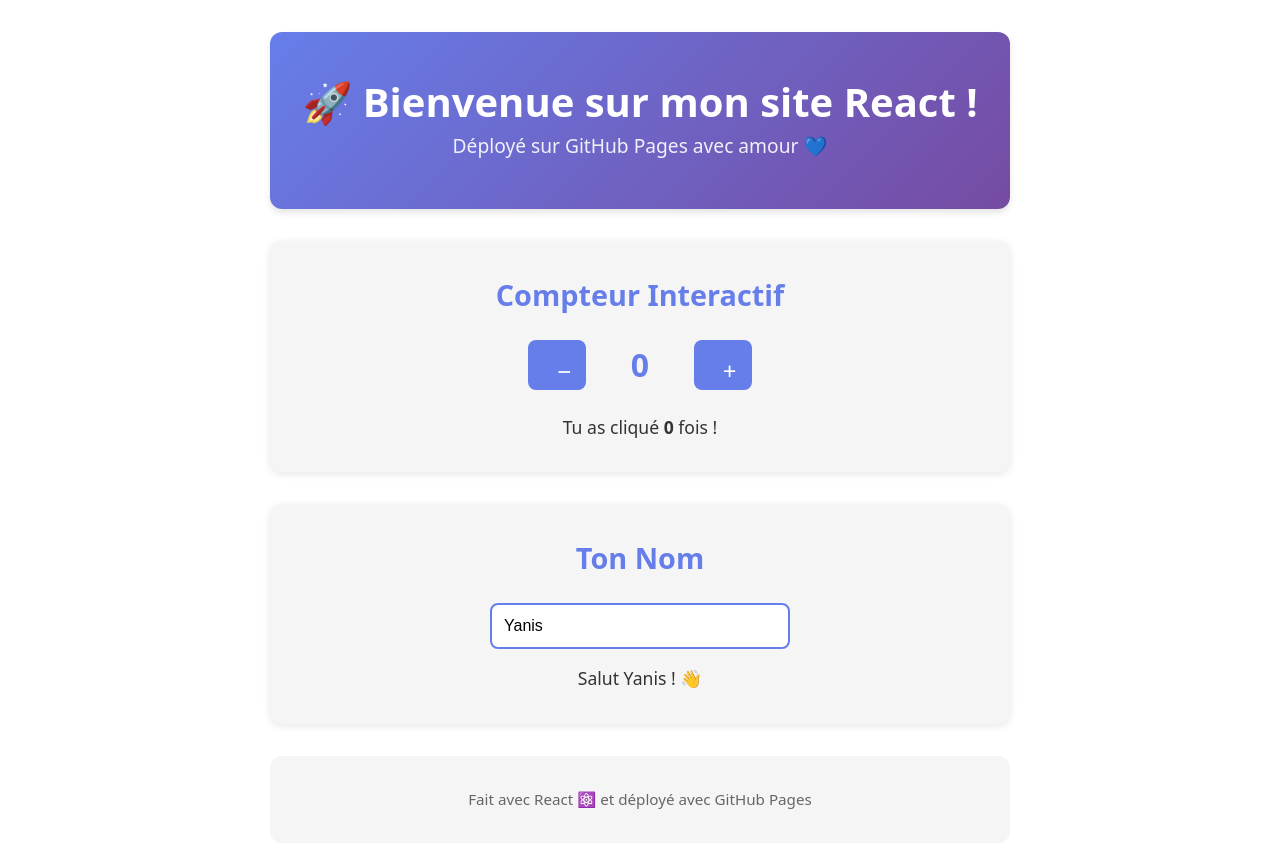
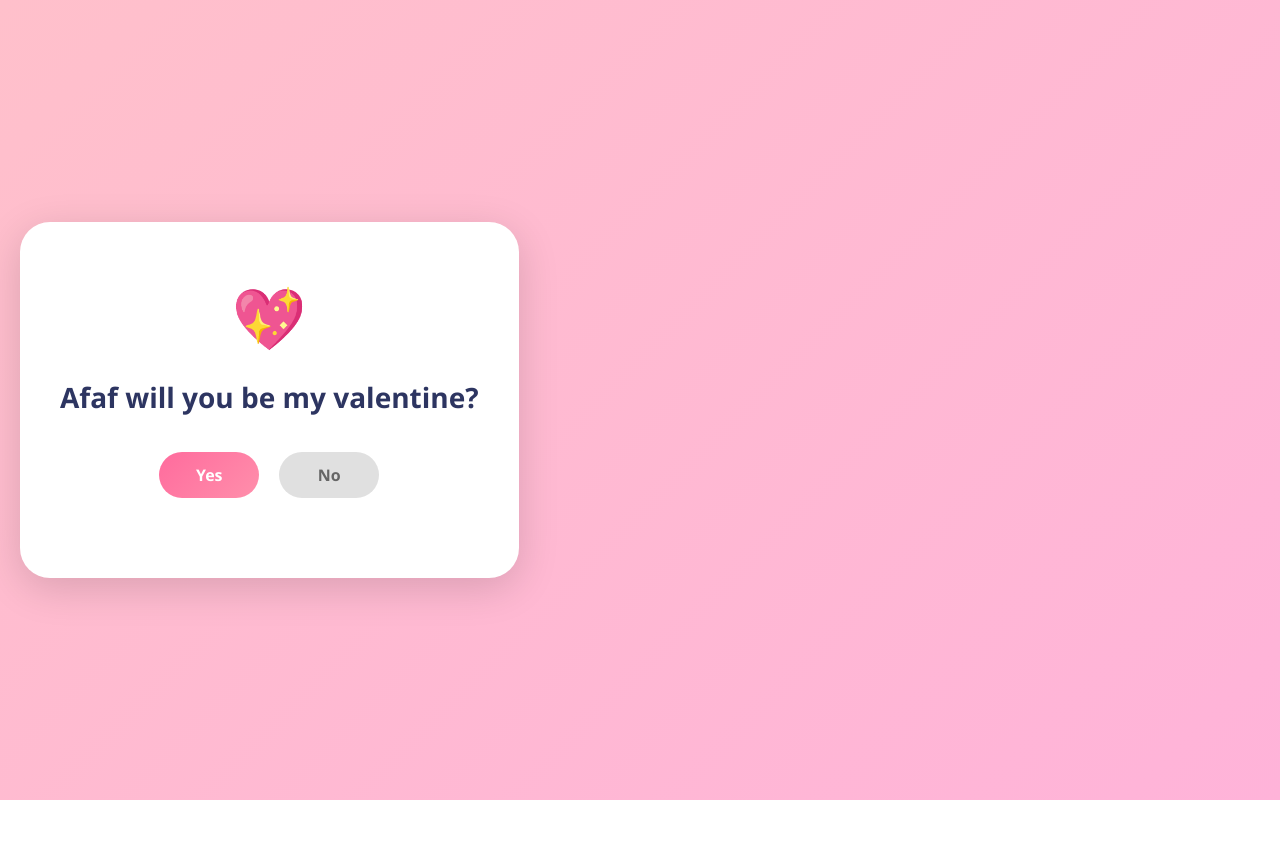
Before and after one commit to lyeschalal/yanis_sv, a React (Vite) app: page / in a window 1280 px wide. Shown: the top 848 px of the page. After the commit the page ends 800 px from the top, so only its background shows below. Built offline with nearby package versions, Linux system fonts and the light colour scheme.

Commit message:
Add valentine interactive page

```diff
--- a/package.json
+++ b/package.json
@@ -19,11 +19,11 @@
     "@eslint/js": "^9.39.1",
     "@types/react": "^19.2.7",
     "@types/react-dom": "^19.2.3",
-    "@vitejs/plugin-react": "^5.1.1",
+    "@vitejs/plugin-react": "^4.0.0",
     "eslint": "^9.39.1",
     "eslint-plugin-react-hooks": "^7.0.1",
     "eslint-plugin-react-refresh": "^0.4.24",
     "globals": "^16.5.0",
-    "vite": "^7.3.1"
+    "vite": "^5.0.0"
   }
 }
--- a/src/App.css
+++ b/src/App.css
@@ -1,131 +1,347 @@
-#root {
-  max-width: 1280px;
-  margin: 0 auto;
-  padding: 2rem;
-  text-align: center;
+* {
+  margin: 0;
+  padding: 0;
+  box-sizing: border-box;
 }
 
-.container {
-  display: flex;
-  flex-direction: column;
-  gap: 2rem;
+body {
+  font-family: 'Segoe UI', Tahoma, Geneva, Verdana, sans-serif;
+  background: linear-gradient(135deg, #ffc0cb 0%, #ffb3d9 100%);
+  min-height: 100vh;
 }
 
-header {
-  background: linear-gradient(135deg, #667eea 0%, #764ba2 100%);
-  color: white;
-  padding: 3rem 2rem;
-  border-radius: 12px;
-  box-shadow: 0 4px 6px rgba(0, 0, 0, 0.1);
-}
-
-header h1 {
-  font-size: 2.5rem;
-  margin: 0 0 0.5rem 0;
-}
-
-header p {
-  font-size: 1.2rem;
-  margin: 0;
-  opacity: 0.9;
-}
-
-.card {
-  background: #f5f5f5;
-  border-radius: 12px;
-  padding: 2rem;
-  box-shadow: 0 2px 8px rgba(0, 0, 0, 0.1);
-  transition: transform 0.3s ease, box-shadow 0.3s ease;
-}
-
-.card:hover {
-  transform: translateY(-4px);
-  box-shadow: 0 8px 16px rgba(0, 0, 0, 0.15);
-}
-
-.card h2 {
-  margin-top: 0;
-  color: #667eea;
-  font-size: 1.8rem;
-}
-
-.counter {
+.valentine-container {
   display: flex;
   justify-content: center;
   align-items: center;
-  gap: 1.5rem;
-  margin: 1.5rem 0;
+  min-height: 100vh;
+  padding: 20px;
 }
 
-.counter button {
-  background: #667eea;
-  color: white;
+.valentine-card {
+  background: white;
+  border-radius: 30px;
+  padding: 50px 40px;
+  box-shadow: 0 10px 40px rgba(0, 0, 0, 0.15);
+  text-align: center;
+  max-width: 500px;
+  width: 100%;
+  position: relative;
+}
+
+.heart-emoji {
+  font-size: 60px;
+  display: block;
+  margin-bottom: 20px;
+  animation: heartBeat 1.2s ease-in-out infinite;
+}
+
+@keyframes heartBeat {
+  0%, 100% {
+    transform: scale(1);
+  }
+  25% {
+    transform: scale(1.3);
+  }
+  50% {
+    transform: scale(1);
+  }
+}
+
+.valentine-card h1 {
+  color: #333;
+  font-size: 28px;
+  margin-bottom: 40px;
+  color: #2d3561;
+}
+
+.buttons-container {
+  display: flex;
+  gap: 20px;
+  justify-content: center;
+  margin-bottom: 30px;
+  position: relative;
+}
+
+.btn {
+  padding: 12px 30px;
+  font-size: 16px;
   border: none;
-  width: 50px;
-  height: 50px;
-  font-size: 1.5rem;
-  border-radius: 8px;
+  border-radius: 25px;
   cursor: pointer;
   transition: all 0.3s ease;
+  font-weight: bold;
+  min-width: 100px;
 }
 
-.counter button:hover {
-  background: #764ba2;
-  transform: scale(1.1);
+.btn-yes {
+  background: linear-gradient(135deg, #ff6b9d 0%, #ff8fab 100%);
+  color: white;
 }
 
-.counter button:active {
+.btn-yes:hover {
+  transform: scale(1.05);
+  box-shadow: 0 5px 15px rgba(255, 107, 157, 0.4);
+}
+
+.btn-yes:active {
   transform: scale(0.95);
 }
 
-.count {
-  font-size: 2rem;
-  font-weight: bold;
-  color: #667eea;
-  min-width: 60px;
+.btn-no {
+  background: #e0e0e0;
+  color: #666;
+  position: relative;
 }
 
-.card input {
-  padding: 0.75rem;
-  font-size: 1rem;
-  border: 2px solid #667eea;
-  border-radius: 8px;
-  width: 100%;
-  max-width: 300px;
-  box-sizing: border-box;
-  transition: border-color 0.3s ease;
+.btn-no:hover {
+  background: #d0d0d0;
 }
 
-.card input:focus {
-  outline: none;
-  border-color: #764ba2;
-  box-shadow: 0 0 0 3px rgba(102, 126, 234, 0.1);
+/* Animations pour le bouton NO */
+.no-btn-0 {
+  animation: moveRight 0.5s ease-out;
 }
 
-.card p {
-  font-size: 1.1rem;
-  color: #333;
-  margin: 1rem 0 0 0;
+.no-btn-1 {
+  animation: moveUp 0.5s ease-out;
 }
 
-footer {
-  background: #f5f5f5;
-  padding: 2rem;
-  border-radius: 12px;
-  color: #666;
-  font-size: 0.95rem;
+.no-btn-2 {
+  animation: moveLeft 0.5s ease-out;
 }
 
-footer p {
-  margin: 0;
+.no-btn-3 {
+  animation: moveDown 0.5s ease-out;
 }
 
-@media (max-width: 768px) {
-  header h1 {
-    font-size: 1.8rem;
+@keyframes moveRight {
+  0% {
+    transform: translateX(0);
+  }
+  100% {
+    transform: translateX(100px) rotate(10deg);
+  }
+}
+
+@keyframes moveUp {
+  0% {
+    transform: translateY(0);
+  }
+  100% {
+    transform: translateY(-100px) rotate(-10deg);
+  }
+}
+
+@keyframes moveLeft {
+  0% {
+    transform: translateX(0);
+  }
+  100% {
+    transform: translateX(-100px) rotate(15deg);
+  }
+}
+
+@keyframes moveDown {
+  0% {
+    transform: translateY(0);
+  }
+  100% {
+    transform: translateY(100px) rotate(-15deg);
+  }
+}
+
+/* Avatars */
+.avatar {
+  position: absolute;
+  bottom: -80px;
+  right: 20px;
+  font-size: 50px;
+  animation: popUp 0.6s cubic-bezier(0.34, 1.56, 0.64, 1) forwards;
+}
+
+@keyframes popUp {
+  0% {
+    opacity: 0;
+    transform: scale(0) translate(20px, -20px);
+  }
+  50% {
+    opacity: 1;
+  }
+  100% {
+    opacity: 1;
+    transform: scale(1) translate(0, 0);
+  }
+}
+
+.avatar-1 {
+  right: 40px;
+}
+
+.avatar-2 {
+  right: 20px;
+}
+
+.avatar-3 {
+  right: 0;
+}
+
+.avatar-4 {
+  right: -20px;
+}
+
+.avatar-emoji {
+  display: block;
+  line-height: 1;
+}
+
+.avatar-text {
+  font-size: 12px;
+  color: #999;
+  margin-top: 5px;
+  white-space: nowrap;
+}
+
+.final-message {
+  position: absolute;
+  bottom: -50px;
+  left: 50%;
+  transform: translateX(-50%);
+  color: #ff6b9d;
+  font-weight: bold;
+  animation: slideUp 0.5s ease-out;
+}
+
+@keyframes slideUp {
+  from {
+    opacity: 0;
+    transform: translateX(-50%) translateY(20px);
+  }
+  to {
+    opacity: 1;
+    transform: translateX(-50%) translateY(0);
+  }
+}
+
+/* Success card */
+.success-card {
+  background: white;
+  border-radius: 30px;
+  padding: 60px 40px;
+  box-shadow: 0 10px 40px rgba(0, 0, 0, 0.15);
+  text-align: center;
+  max-width: 500px;
+  width: 100%;
+  animation: slideIn 0.6s ease-out;
+}
+
+@keyframes slideIn {
+  from {
+    opacity: 0;
+    transform: scale(0.8);
+  }
+  to {
+    opacity: 1;
+    transform: scale(1);
+  }
+}
+
+.heart-animation {
+  font-size: 80px;
+  margin-bottom: 20px;
+  animation: floatHeart 2s ease-in-out infinite;
+}
+
+@keyframes floatHeart {
+  0%, 100% {
+    transform: translateY(0);
+  }
+  50% {
+    transform: translateY(-20px);
+  }
+}
+
+.success-card h1 {
+  font-size: 32px;
+  color: #ff6b9d;
+  margin-bottom: 15px;
+}
+
+.success-card p {
+  font-size: 18px;
+  color: #666;
+  margin-bottom: 30px;
+}
+
+.celebration {
+  display: flex;
+  justify-content: center;
+  gap: 20px;
+  font-size: 40px;
+}
+
+.celebration span {
+  animation: celebrate 0.8s ease-in-out infinite;
+}
+
+.celebration span:nth-child(2) {
+  animation-delay: 0.1s;
+}
+
+.celebration span:nth-child(3) {
+  animation-delay: 0.2s;
+}
+
+@keyframes celebrate {
+  0%, 100% {
+    transform: scale(1) rotate(0deg);
+  }
+  50% {
+    transform: scale(1.2) rotate(10deg);
+  }
+}
+
+/* Responsive */
+@media (max-width: 600px) {
+  .valentine-card {
+    padding: 40px 20px;
   }
 
-  .card {
-    padding: 1.5rem;
+  .valentine-card h1 {
+    font-size: 24px;
+  }
+
+  .buttons-container {
+    gap: 15px;
+  }
+
+  .btn {
+    padding: 10px 20px;
+    font-size: 14px;
+    min-width: 80px;
+  }
+
+  @keyframes moveRight {
+    100% {
+      transform: translateX(60px) rotate(10deg);
+    }
+  }
+
+  @keyframes moveUp {
+    100% {
+      transform: translateY(-60px) rotate(-10deg);
+    }
+  }
+
+  @keyframes moveLeft {
+    100% {
+      transform: translateX(-60px) rotate(15deg);
+    }
+  }
+
+  @keyframes moveDown {
+    100% {
+      transform: translateY(60px) rotate(-15deg);
+    }
   }
 }
--- a/src/App.jsx
+++ b/src/App.jsx
@@ -2,40 +2,77 @@ import { useState } from 'react'
 import './App.css'
 
 function App() {
-  const [count, setCount] = useState(0)
-  const [name, setName] = useState('Yanis')
+  const [yesClicked, setYesClicked] = useState(false)
+  const [noCount, setNoCount] = useState(0)
+
+  const avatars = [
+    { emoji: '🤔', text: 'Are you sure' },
+    { emoji: '😭', text: 'Really !!' },
+    { emoji: '😢', text: 'Think again' },
+    { emoji: '🐕', text: 'Last chance' }
+  ]
+
+  const handleNoClick = () => {
+    if (noCount < 4) {
+      setNoCount(noCount + 1)
+    }
+  }
+
+  const handleYesClick = () => {
+    setYesClicked(true)
+  }
+
+  if (yesClicked) {
+    return (
+      <div className="valentine-container">
+        <div className="success-card">
+          <div className="heart-animation">💖</div>
+          <h1>Yay! You said YES! 💕</h1>
+          <p>I'm the happiest person right now!</p>
+          <div className="celebration">
+            <span>🎉</span>
+            <span>🎊</span>
+            <span>🎉</span>
+          </div>
+        </div>
+      </div>
+    )
+  }
 
   return (
-    <div className="container">
-      <header>
-        <h1>🚀 Bienvenue sur mon site React !</h1>
-        <p>Déployé sur GitHub Pages avec amour 💙</p>
-      </header>
+    <div className="valentine-container">
+      <div className="valentine-card">
+        <div className="heart-emoji">💖</div>
+        <h1>Afaf will you be my valentine?</h1>
 
-      <section className="card">
-        <h2>Compteur Interactif</h2>
-        <div className="counter">
-          <button onClick={() => setCount(count - 1)}>−</button>
-          <span className="count">{count}</span>
-          <button onClick={() => setCount(count + 1)}>+</button>
+        <div className="buttons-container">
+          <button className="btn btn-yes" onClick={handleYesClick}>
+            Yes
+          </button>
+
+          {noCount < 4 && (
+            <button
+              className={`btn btn-no no-btn-${noCount}`}
+              onClick={handleNoClick}
+            >
+              No
+            </button>
+          )}
         </div>
-        <p>Tu as cliqué <strong>{count}</strong> fois !</p>
-      </section>
 
-      <section className="card">
-        <h2>Ton Nom</h2>
-        <input
-          type="text"
-          placeholder="Entre ton nom"
-          value={name}
-          onChange={(e) => setName(e.target.value)}
-        />
-        <p>Salut {name} ! 👋</p>
-      </section>
+        {noCount > 0 && (
+          <div className={`avatar avatar-${noCount}`}>
+            <span className="avatar-emoji">{avatars[noCount - 1].emoji}</span>
+            <p className="avatar-text">{avatars[noCount - 1].text}</p>
+          </div>
+        )}
+      </div>
 
-      <footer>
-        <p>Fait avec React ⚛️ et déployé avec GitHub Pages</p>
-      </footer>
+      {noCount === 4 && (
+        <div className="final-message">
+          <p>No button is gone! Say YES now! 😄</p>
+        </div>
+      )}
     </div>
   )
 }
```
Also changed, not shown: 1 other file (tests, documents, lock files or other folders).
